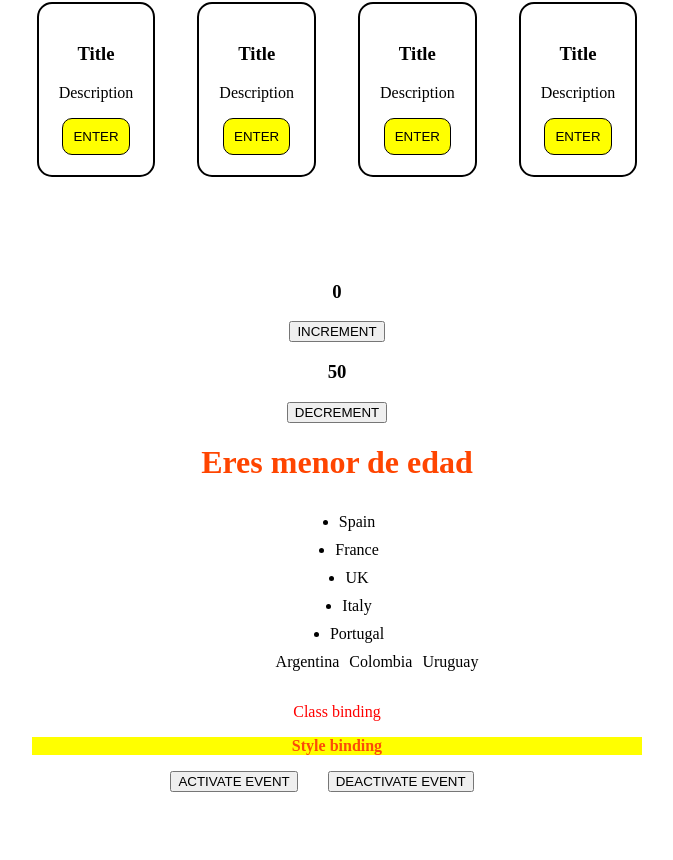
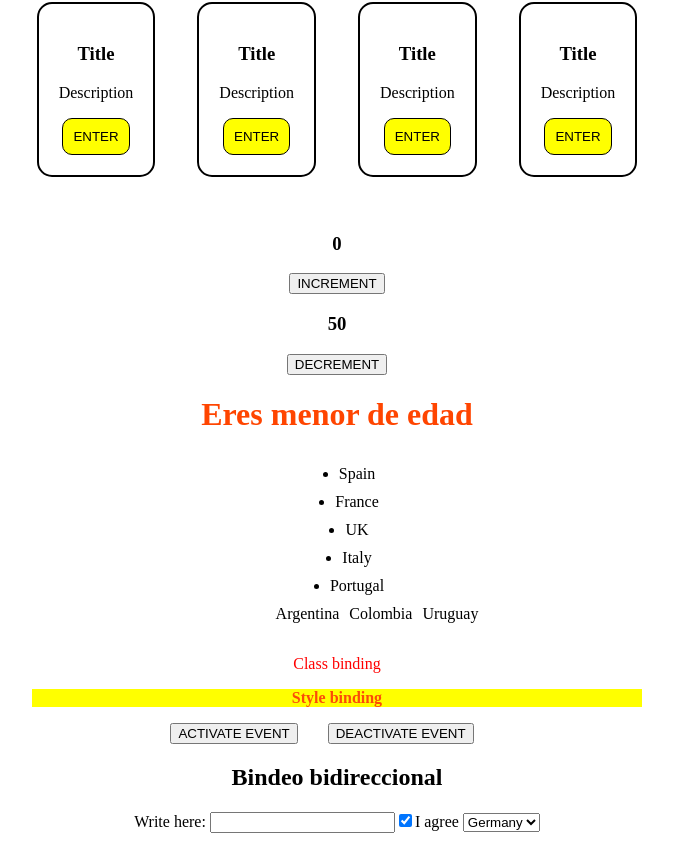
Before and after one commit to Evelyn-Nobile/hellovue, a Vue app: page / in a window 1280 px wide. Shown: the part 149-1009 px from the top of the page, without its empty margins (311-984 px from the left). Before the commit the page ends 949 px from the top, so only its background shows below. Built offline with nearby package versions, Linux system fonts and the light colour scheme.

Commit message:
bindeado bidireccional

```diff
--- a/src/App.vue
+++ b/src/App.vue
@@ -7,6 +7,7 @@
  <ExampleFor/>
  <ClassBind/>
  <StyleBind/>
+ <ModelForm/>
 </template>
 
 <script setup>
@@ -17,6 +18,7 @@ import ExampleSelective from './components/ExampleSelective.vue';
 import ExampleFor from './components/ExampleFor.vue';
 import ClassBind from './components/ClassBind.vue';
 import StyleBind from './components/StyleBind.vue';
+import ModelForm from './components/ModelForm.vue';
 
 </script>
 
--- a/src/components/CounterOption.vue
+++ b/src/components/CounterOption.vue
@@ -30,7 +30,7 @@ export default defineComponent({
     flex-direction: column;
     justify-content: center;
     align-items: center;
-    margin-top: 5rem;
+    margin-top: 2rem;
 }
 
 </style>
--- /dev/null
+++ b/src/components/ModelForm.vue
@@ -0,0 +1,24 @@
+<template>
+<h2>Bindeo bidireccional</h2>
+<form >
+  <label >Write here:</label>  <input type="text" v-model="inputText" />
+  <input type="checkbox" v-model="agree" >I agree
+  <select v-model="country">
+    <option value="spain">Spain</option>
+    <option value="france">France</option>
+    <option value="germany">Germany</option>
+  </select>
+</form>
+<h3>{{ inputText }}</h3>
+</template>
+
+<script setup>
+import {ref} from 'vue'
+
+let inputText = ref('')
+let agree = ref(true)
+let country = ref('germany')
+</script>
+
+<style scoped>
+</style>
```
